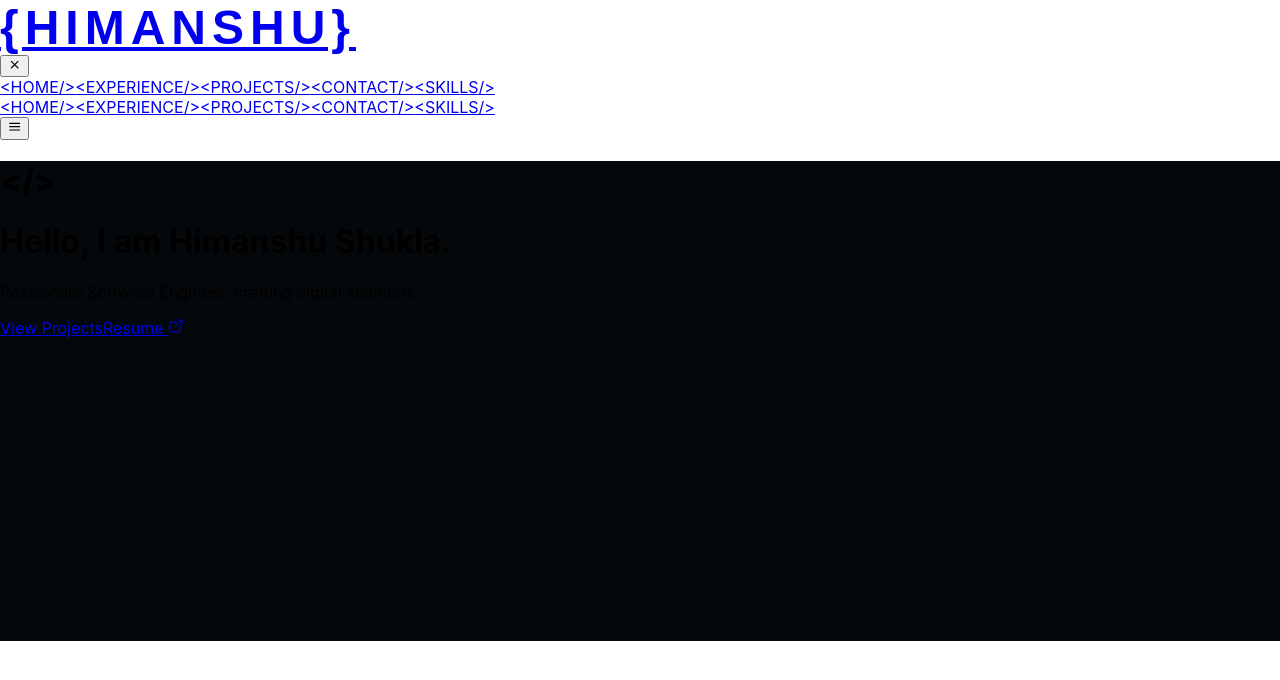
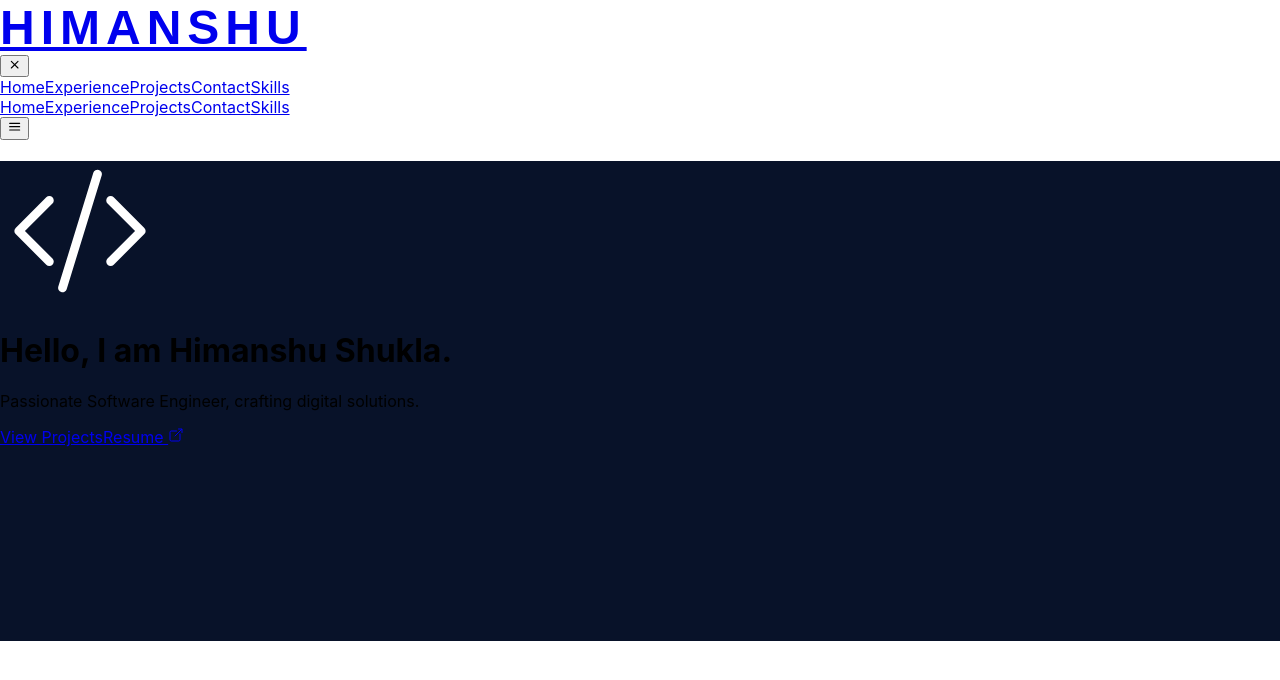
Before and after one commit to himanshushukla31/himanshu-portfolio, a React (Create React App) app: page / in a window 1280 px wide. Shown: the top 680 px of the page. Built offline with nearby package versions, Linux system fonts and the light colour scheme.

Commit message:
Modified overall styling

```diff
--- a/src/components/Header.js
+++ b/src/components/Header.js
@@ -10,10 +10,10 @@ const Header = () => {
   };
 
   return (
-    <header className="py-4 bg-gray-900 text-teal-300 fixed w-full z-50 transition-all duration-300 ease-in-out">
+    <header className="py-4 bg-[#191d3a] text-teal-300 fixed w-full z-50 transition-all duration-300 ease-in-out">
       <nav className="container mx-auto px-4 flex justify-between items-center relative">
-        <Link to="/" className="text-2xl font-semibold custom-typography hover:text-teal-50 transition duration-300 ease-in-out">
-          {'{Himanshu}'}
+        <Link to="/" className="text-2xl font-sans font-semibold custom-typography text-white hover:text-pink-300 transition duration-300 ease-in-out">
+          {'Himanshu'}
         </Link>
         {/* Overlay for smaller screens */}
         <div className={`lg:hidden fixed inset-0 bg-gray-900 z-40 transition-opacity ${isMenuOpen ? 'visible opacity-100' : 'invisible opacity-0'}`}>
@@ -23,39 +23,39 @@ const Header = () => {
             </button>
           </div>
           <div className="flex flex-col mt-48 justify-center items-center text-white">
-            <Link  to="/" onClick={()=> handleToggleMenu(false)} className="font-bold text-xl text-teal-500 hover:text-green-300 transition duration-300 ease-in-out mb-8">
-              {'<HOME/>'}
+            <Link  to="/" onClick={()=> handleToggleMenu(false)} className="font-bold text-xl text-teal-500  transition duration-300 ease-in-out mb-8">
+              {'Home'}
             </Link>
-            <Link to="/experience" onClick={()=> handleToggleMenu(false)} className="font-bold text-xl  text-teal-500 hover:text-green-300 transition duration-300 ease-in-out mb-8">
-              {'<EXPERIENCE/>'}
+            <Link to="/experience" onClick={()=> handleToggleMenu(false)} className="font-bold text-xl  text-teal-500  transition duration-300 ease-in-out mb-8">
+              {'Experience'}
             </Link>
-            <Link to="/projects" onClick={()=> handleToggleMenu(false)} className="font-bold text-xl text-teal-500 hover:text-green-300 transition duration-300 ease-in-out mb-8">
-              {'<PROJECTS/>'}
+            <Link to="/projects" onClick={()=> handleToggleMenu(false)} className="font-bold text-xl text-teal-500  transition duration-300 ease-in-out mb-8">
+              {'Projects'}
             </Link>
-            <Link to="/contact" onClick={()=> handleToggleMenu(false)} className="font-bold text-xl text-teal-500 hover:text-green-300 transition duration-300 ease-in-out mb-8">
-              {'<CONTACT/>'}
+            <Link to="/contact" onClick={()=> handleToggleMenu(false)} className="font-bold text-xl text-teal-500  transition duration-300 ease-in-out mb-8">
+              {'Contact'}
             </Link>
-            <Link to="/about" onClick={()=> handleToggleMenu(false)} className="font-bold text-xl text-teal-500 hover:text-green-300 transition duration-300 ease-in-out mb-8">
-              {'<SKILLS/>'}
+            <Link to="/about" onClick={()=> handleToggleMenu(false)} className="font-bold text-xl text-teal-500  transition duration-300 ease-in-out mb-8">
+              {'Skills'}
             </Link>
           </div>
         </div>
         {/* Navigation links for larger screens */}
-        <div className={`lg:flex hidden space-x-6`}>
-          <Link to="" className="font-bold hover:text-green-300 transition duration-300 ease-in-out">
-            {'<HOME/>'}
+        <div className={`lg:flex hidden space-x-10`}>
+          <Link to="" className="font-sans text-white  text-lg transition duration-300 ease-in-out">
+            {'Home'}
           </Link>
-          <Link to="/experience" className="font-bold hover:text-green-300 transition duration-300 ease-in-out">
-            {'<EXPERIENCE/>'}
+          <Link to="/experience" className="font-sans text-white text-lg transition duration-300 ease-in-out">
+            {'Experience'}
           </Link>
-          <Link to="/projects" className="font-bold hover:text-green-300 transition duration-300 ease-in-out">
-            {'<PROJECTS/>'}
+          <Link to="/projects" className="font-sans text-white  text-lg transition duration-300 ease-in-out">
+            {'Projects'}
           </Link>
-          <Link to="/contact" className="font-bold hover:text-green-300 transition duration-300 ease-in-out">
-            {'<CONTACT/>'}
+          <Link to="/contact" className="font-sans text-white  text-lg transition duration-300 ease-in-out">
+            {'Contact'}
           </Link>
-          <Link to="/about" className="font-bold hover:text-green-300 transition duration-300 ease-in-out">
-            {'<SKILLS/>'}
+          <Link to="/about" className="font-sans text-white  text-lg transition duration-300 ease-in-out">
+            {'Skills'}
           </Link>
         </div>
         {/* Menu icon for smaller screens */}
--- a/src/components/Home.js
+++ b/src/components/Home.js
@@ -43,7 +43,7 @@ const HomePage = () => {
     return () => clearInterval(typingInterval);
   }, [rolesIndex, roles]) // Include rolesIndex as a dependency to trigger effect on change
 
-  const radialGradient = `radial-gradient(circle at ${circlePosition.x}px ${circlePosition.y}px, rgba(29, 78, 216, 0.3), transparent 70%)`;
+  const radialGradient = `radial-gradient(circle at ${circlePosition.x}px ${circlePosition.y}px, rgba(29, 78, 216, 0.3), transparent 40%)`;
 
   return (
     <div
@@ -51,30 +51,32 @@ const HomePage = () => {
       onMouseMove={handleMouseMove}
       onMouseLeave={handleMouseLeave}
       style={{
-        background: isHovered ? radialGradient + ', #05080a' : '#05080a',
+        background: isHovered ? radialGradient + ', #081229' : '#081229',
         transition: 'background 0.3s ease-in-out',
         height: '60vh'
       }}
     >
-      <h1 className='text-6xl font-extrabold mb-6'>{'</>'}</h1>
+      <h1 className='text-6xl font-extrabold mb-6'>{
+        <svg style={{color: "#fff"}} xmlns="http://www.w3.org/2000/svg" width="160" height="140" fill="currentColor" class="bi bi-code-slash" viewBox="0 0 16 16"> <path d="M10.478 1.647a.5.5 0 1 0-.956-.294l-4 13a.5.5 0 0 0 .956.294l4-13zM4.854 4.146a.5.5 0 0 1 0 .708L1.707 8l3.147 3.146a.5.5 0 0 1-.708.708l-3.5-3.5a.5.5 0 0 1 0-.708l3.5-3.5a.5.5 0 0 1 .708 0zm6.292 0a.5.5 0 0 0 0 .708L14.293 8l-3.147 3.146a.5.5 0 0 0 .708.708l3.5-3.5a.5.5 0 0 0 0-.708l-3.5-3.5a.5.5 0 0 0-.708 0z" fill="white"></path> </svg>
+      }</h1>
       <div className="max-w-3xl p-6 text-center">
         <h1 className={`text-4xl sm:text-5xl md:text-6xl tracking-tight text-slate-200 font-bold mb-4 transition duration-300 ease-in-out`}>
           Hello, I am {currentRole}<span></span>
         </h1>
-        <p className="text-lg md:text-xl mb-8">
+        <p className="text-xl md:text-xl mb-8 mt-8 text-pink-500">
         Passionate Software Engineer, crafting digital solutions.
         </p>
         <div className="flex flex-col sm:flex-row justify-center items-center space-y-4 sm:space-y-0 sm:space-x-6">
           <Link
             to="/projects"
-            className="flex items-center bg-teal-400/10 font-semibold leading-5 text-teal-300 py-3 px-8 rounded-full text-lg transition duration-300 ease-in-out transform hover:scale-105 focus:outline-none focus:ring focus:border-rgb(94 234 212)"
+            className="flex items-center bg-[#0e101c] border-2 border-[#516391] font-semibold leading-5 text-white py-3 px-8 rounded-full text-lg transition duration-300 ease-in-out transform hover:scale-105 focus:outline-none focus:ring focus:border-rgb(94 234 212)"
           >
             View Projects
           </Link>
           <a
           href='https://drive.google.com/file/d/1m6Stf--l9Fq0Y9KbnRWHt4yXlLPZGtvh/view?usp=sharing'
             // to="/contact"
-            className="flex items-center bg-teal-400/10 font-semibold leading-5 text-teal-300 py-3 px-8 rounded-full text-lg transition duration-300 ease-in-out transform hover:scale-105 focus:outline-none focus:ring focus:border-rgb(94 234 212)"
+            className="flex items-center bg-[#0e101c] border-2 border-[#516391] font-semibold leading-5 text-white py-3 px-8 rounded-full text-lg transition duration-300 ease-in-out transform hover:scale-105 focus:outline-none focus:ring focus:border-rgb(94 234 212)"
           >
             Resume <IoOpenOutline className='ml-1'/>
           </a>
--- a/src/components/WorkExperience.js
+++ b/src/components/WorkExperience.js
@@ -55,7 +55,7 @@ const workExperience = [
 
 const WorkExperiencePage = () => {
     return (
-      <div className="min-h-screen flex flex-col items-center justify-center bg-gradient-to-b from-gray-950 via-gray-700 to-gray-900 text-white p-2 md:p-4">
+      <div className="min-h-screen flex flex-col items-center justify-center bg-bgblue text-white p-2 md:p-4">
         <div className="max-w-3xl px-2 md:px-4 text-left">
           <h1 className="text-4xl md:text-6xl text-center font-bold mb-4 md:mb-8 mt-16">
             <Typical steps={['Work Experience', 1000]} wrapper="span" />
@@ -65,13 +65,13 @@ const WorkExperiencePage = () => {
               <VerticalTimelineElement
                 key={experience.id}
                 className="vertical-timeline-element--work"
-                contentStyle={{ background: '#343a40', color: '#fff', zIndex: 2 }}
+                contentStyle={{ background: '#191d3a', border: '2px solid #516391', color: '#fff', zIndex: 2 }}
                 contentArrowStyle={{ borderRight: '7px solid  #343a40' }}
                 date={`${experience.startDate} - ${experience.endDate}`}
-                iconStyle={{ background: '#61dafb', color: '#fff', zIndex: 3 }}
+                iconStyle={{ background: '#ec5990', color: '#fff', zIndex: 3 }}
                 icon={<FaBriefcase />}
               >
-                <div className="bg-gray-800 p-2 md:p-4 rounded-lg overflow-hidden transform transition duration-300 hover:scale-105 hover:shadow-2xl w-full">
+                <div className="bg-[#081229] p-2 md:p-4 rounded-lg overflow-hidden transform transition duration-300 hover:scale-105 hover:shadow-2xl w-full">
                   <div className="flex flex-col md:flex-row items-center mb-4">
                     <img
                       height="50"
@@ -97,7 +97,7 @@ const WorkExperiencePage = () => {
                 {experience.skills.map((skill, index) => (
                   <div
                     key={index}
-                    className="bg-gray-700 text-white px-2 py-1 rounded-md text-xs shadow-md"
+                    className="bg-[#516391] text-white px-2 py-1 rounded-md text-xs shadow-md"
                   >
                     {skill}
                   </div>
--- a/src/index.css
+++ b/src/index.css
@@ -1,3 +1,50 @@
+  /* Define the scrollbar track for Webkit browsers (Chrome, Safari) */
+  ::-webkit-scrollbar {
+    width: 12px;
+  }
+
+  /* Define the scrollbar handle or thumb for Webkit browsers */
+  ::-webkit-scrollbar-thumb {
+    background-color: #516391; /* Set the background color */
+    border-radius: 8px;
+  }
+
+  /* Define the scrollbar track for Webkit browsers */
+  ::-webkit-scrollbar-track {
+    background-color: #0f1f38; /* Set the background color of the track */
+  }
+
+  /* Make the scrollbar handle or thumb smooth for Webkit browsers */
+  ::-webkit-scrollbar-thumb:hover {
+    background-color: #053243; /* Change color on hover if desired */
+  }
+
+  /* Firefox scrollbar styling */
+  * {
+    scrollbar-width: thin;
+    scrollbar-color: #516391 #0f1f38; /* Set the background color for Firefox */
+  }
+
+  /* Additional styling for Firefox scrollbar track and thumb */
+  *::-webkit-scrollbar {
+    width: 12px;
+  }
+
+  *::-webkit-scrollbar-thumb {
+    background-color: #516391;
+    border-radius: 8px;
+  }
+
+  *::-webkit-scrollbar-track {
+    background-color: #0f1f38;
+  }
+
+  *::-webkit-scrollbar-thumb:hover {
+    background-color: #053243;
+  }
+
+
+
 body {
   margin: 0;
   font-family: -apple-system, BlinkMacSystemFont, 'Segoe UI', 'Roboto', 'Oxygen',
@@ -11,6 +58,8 @@ code {
   font-family: source-code-pro, Menlo, Monaco, Consolas, 'Courier New',
     monospace;
 }
+
+
 
 .custom-typography {
   font-family: 'Arial', sans-serif;
--- a/tailwind.config.js
+++ b/tailwind.config.js
@@ -6,10 +6,15 @@ module.exports = {
   theme: {
     extend: {
       backgroundColor: {
-        'rgb': 'rgba(94, 234, 212, 1)', // Define your custom RGB color here
+        'bgblue': '#081229', // Define your custom RGB color here
       },
     },
+    fontFamily: {
+      'sans': ['Segoe UI,Roboto,Oxygen,Ubuntu,Cantarell,Fira Sans,Droid Sans,Helvetica Neue'],
+      'serif': ['ui-serif', 'Georgia']
+    }
   },
+
   variants: {},
   plugins: [],
 }
```
Also changed, not shown: src/components/About.js (+7 -7 lines), src/components/Contact.js (+5 -5 lines), src/components/Project.js (+7 -7 lines).
